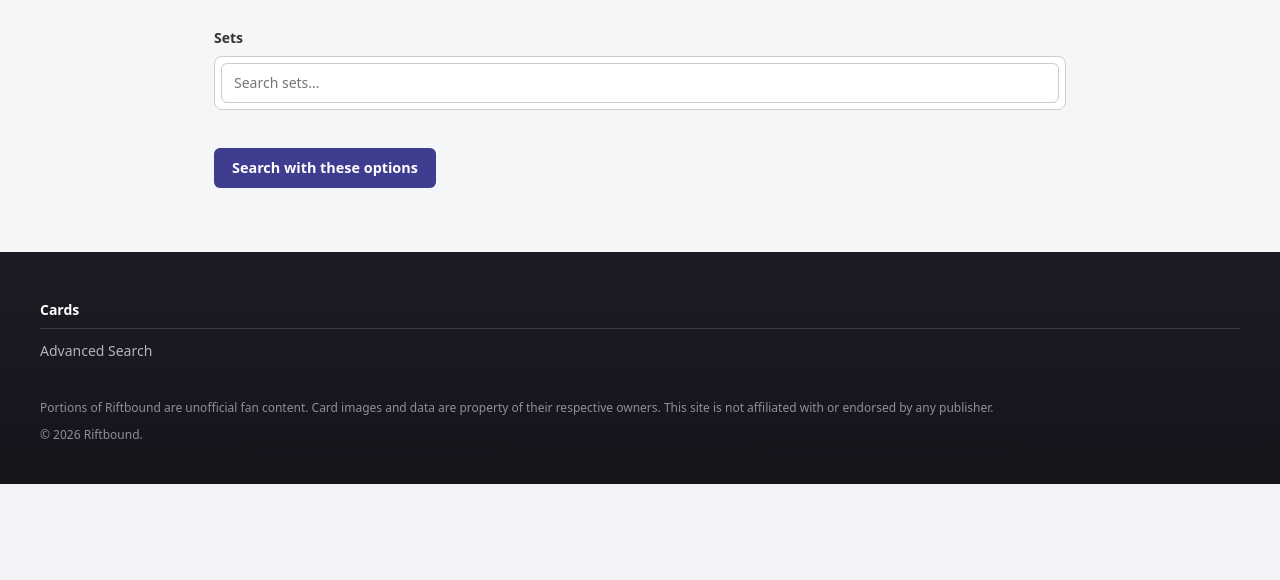
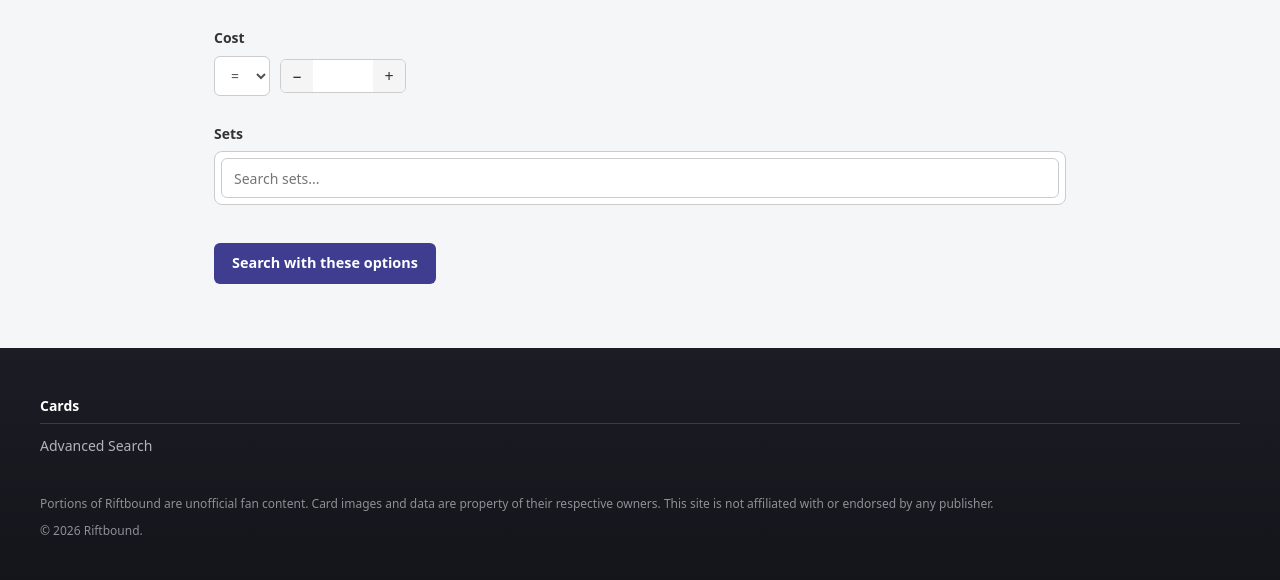
Before and after one commit to DaviChalita/runewell, a Django app: template runewell/card/templates/advanced_search/advanced_search.html in a window 1280 px wide. Shown: the part 2353-2933 px from the top of the page. Before the commit the page ends 2837 px from the top, so only its background shows below. Run offline with Django 5.2, Linux system fonts and the light colour scheme; the template is opened without the code that fills it, so the values that code supplies are empty.

Commit message:
filter by card cost

```diff
--- a/runewell/card/templates/advanced_search/advanced_search.html
+++ b/runewell/card/templates/advanced_search/advanced_search.html
@@ -2,6 +2,7 @@
 {% load static %}
 <script src="{% static 'scripts/advanced_search_sets.js' %}"></script>
 <script src="{% static 'scripts/advanced_search_card_types.js' %}"></script>
+<script src="{% static 'scripts/advanced_search_cost.js' %}"></script>
 <html lang="en">
 <head>
     <meta charset="UTF-8">
@@ -67,6 +68,33 @@
                     <img src="https://static.dotgg.gg/riftbound/text/rb_rune_order.svg"> Order</label>
             </div>
         </div>
+        <div class="filter-group">
+            <label for="cost">Cost</label>
+
+            <div class="cost-input">
+                <select name="cost_op" id="cost_op">
+                    <option value="exact">=</option>
+                    <option value="gt">&gt;</option>
+                    <option value="gte">&ge;</option>
+                    <option value="lt">&lt;</option>
+                    <option value="lte">&le;</option>
+                </select>
+
+                <div class="number-wrapper">
+                    <button type="button" class="btn-decrement">−</button>
+
+                    <input
+                            type="number"
+                            name="cost"
+                            id="cost"
+                            min="0"
+                            step="1"
+                    >
+
+                    <button type="button" class="btn-increment">+</button>
+                </div>
+            </div>
+        </div>
 
         <div class="filter-group">
             <label>Sets</label>
--- a/runewell/card/views/list.py
+++ b/runewell/card/views/list.py
@@ -16,6 +16,8 @@ def search_list(request):
     card_colors = request.GET.getlist('domain')
     card_sets = request.GET.getlist('set')
     card_rarities = request.GET.getlist('rarities')
+    cost = request.GET.get('cost')
+    cost_op = request.GET.get('cost_op')
 
     filters = {}
 
@@ -31,6 +33,9 @@ def search_list(request):
         filters['set_name__in'] = card_sets
     if card_rarities is not None and card_rarities:
         filters['rarity__in'] = card_rarities
+
+    if cost is not None and cost != '' and not cost.isspace() and cost_op is not None and cost_op != '' and not cost_op.isspace():
+        filters[f'cost__{cost_op}'] = cost
 
     order_request = request.GET.get("order")
     if order_request not in [order_by.value for order_by in OrderBy]:
--- /dev/null
+++ b/runewell/static/scripts/advanced_search_cost.js
@@ -0,0 +1,95 @@
+let intervalId = null;
+
+function getInput(button) {
+    const wrapper = button.closest('.number-wrapper');
+    return wrapper?.querySelector('input[type="number"]');
+}
+
+function initializeIfEmpty(input, direction) {
+    if (input.value === '') {
+        const min = input.min !== '' ? parseFloat(input.min) : 0;
+        const step = input.step ? parseFloat(input.step) : 1;
+
+        if (direction === 'up') {
+            input.value = min;
+        } else {
+            // para decremento, começa do min também (não negativo)
+            input.value = min;
+        }
+    }
+}
+
+function step(input, direction) {
+    if (direction === 'up') {
+        input.stepUp();
+    } else {
+        const min = input.min !== '' ? parseFloat(input.min) : null;
+        const stepValue = input.step ? parseFloat(input.step) : 1;
+        const current = parseFloat(input.value);
+        const next = current - stepValue;
+
+        if (min === null || next >= min) {
+            input.stepDown();
+        }
+    }
+}
+
+function startStepping(button, direction) {
+    const input = getInput(button);
+    if (!input) return;
+
+    stopStepping();
+
+    initializeIfEmpty(input, direction);
+    step(input, direction);
+
+    intervalId = setInterval(() => {
+        step(input, direction);
+    }, 100);
+}
+
+function stopStepping() {
+    if (intervalId) {
+        clearInterval(intervalId);
+        intervalId = null;
+    }
+}
+
+// desktop
+document.addEventListener('mousedown', (e) => {
+    const incBtn = e.target.closest('.btn-increment');
+    const decBtn = e.target.closest('.btn-decrement');
+
+    if (incBtn) startStepping(incBtn, 'up');
+    if (decBtn) startStepping(decBtn, 'down');
+});
+
+document.addEventListener('mouseup', stopStepping);
+document.addEventListener('mouseleave', stopStepping);
+
+// mobile
+document.addEventListener('touchstart', (e) => {
+    const incBtn = e.target.closest('.btn-increment');
+    const decBtn = e.target.closest('.btn-decrement');
+
+    if (incBtn || decBtn) e.preventDefault();
+
+    if (incBtn) startStepping(incBtn, 'up');
+    if (decBtn) startStepping(decBtn, 'down');
+}, { passive: false });
+
+document.addEventListener('touchend', stopStepping);
+
+// submit: só envia se tiver valor
+document.addEventListener('submit', (e) => {
+    const form = e.target;
+    if (!form.matches('.advanced-form')) return;
+
+    const cost = form.querySelector('#cost');
+    const costOp = form.querySelector('#cost_op');
+
+    if (!cost || cost.value === '') {
+        if (cost) cost.disabled = true;
+        if (costOp) costOp.disabled = true;
+    }
+});
--- a/runewell/static/styles/advanced_search.css
+++ b/runewell/static/styles/advanced_search.css
@@ -260,3 +260,62 @@
 .type-option.selected::after {
     content: " ✓";
 }
+
+/* remove spinner nativo */
+input[type="number"]::-webkit-outer-spin-button,
+input[type="number"]::-webkit-inner-spin-button {
+    -webkit-appearance: none;
+    margin: 0;
+}
+
+input[type="number"] {
+    -moz-appearance: textfield;
+}
+
+/* layout */
+.cost-input {
+    display: flex;
+    gap: 10px;
+    align-items: center;
+}
+
+.number-wrapper {
+    display: flex;
+    align-items: center;
+    border: 1px solid #ccc;
+    border-radius: 6px;
+    overflow: hidden;
+    background: #fff;
+}
+
+/* input */
+.number-wrapper input {
+    width: 60px;
+    text-align: center;
+    border: none;
+    background: transparent;
+    color: #333;
+    font-size: 14px;
+    outline: none;
+}
+
+/* botões */
+.number-wrapper button {
+    width: 32px;
+    height: 32px;
+    border: none;
+    background: #f5f5f5;
+    color: #333;
+    font-size: 16px;
+    cursor: pointer;
+    transition: background 0.2s ease;
+    user-select: none;
+}
+
+.number-wrapper button:hover {
+    background: #e0e0e0;
+}
+
+.number-wrapper button:active {
+    background: #d0d0d0;
+}
```
